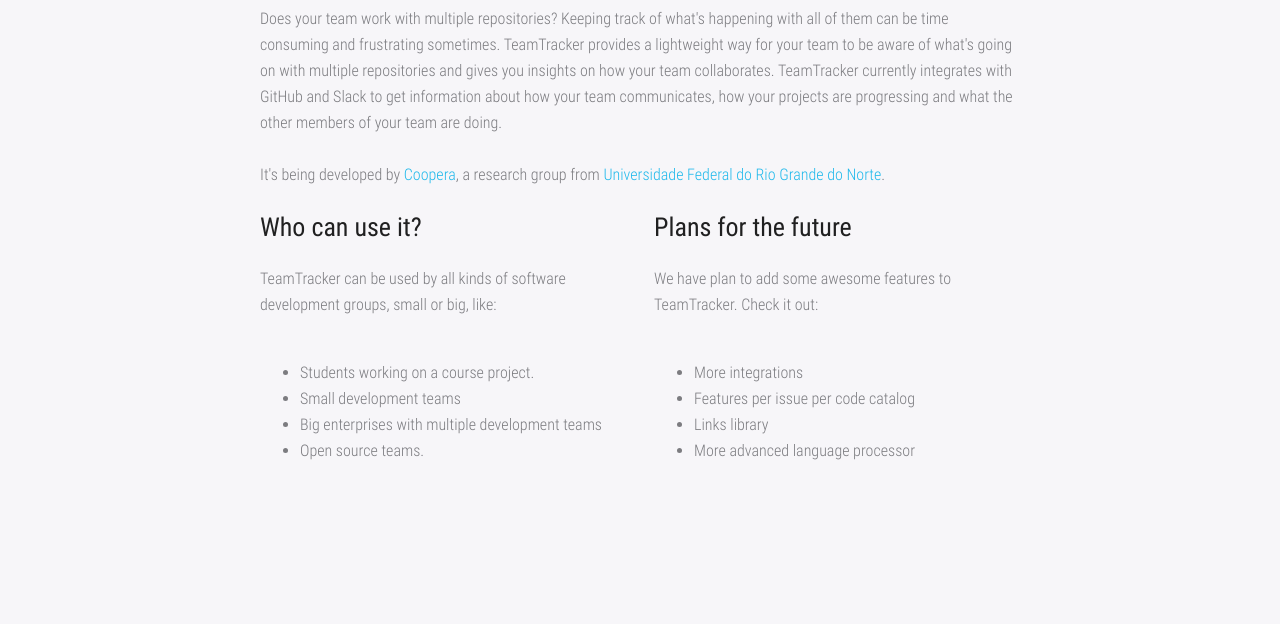
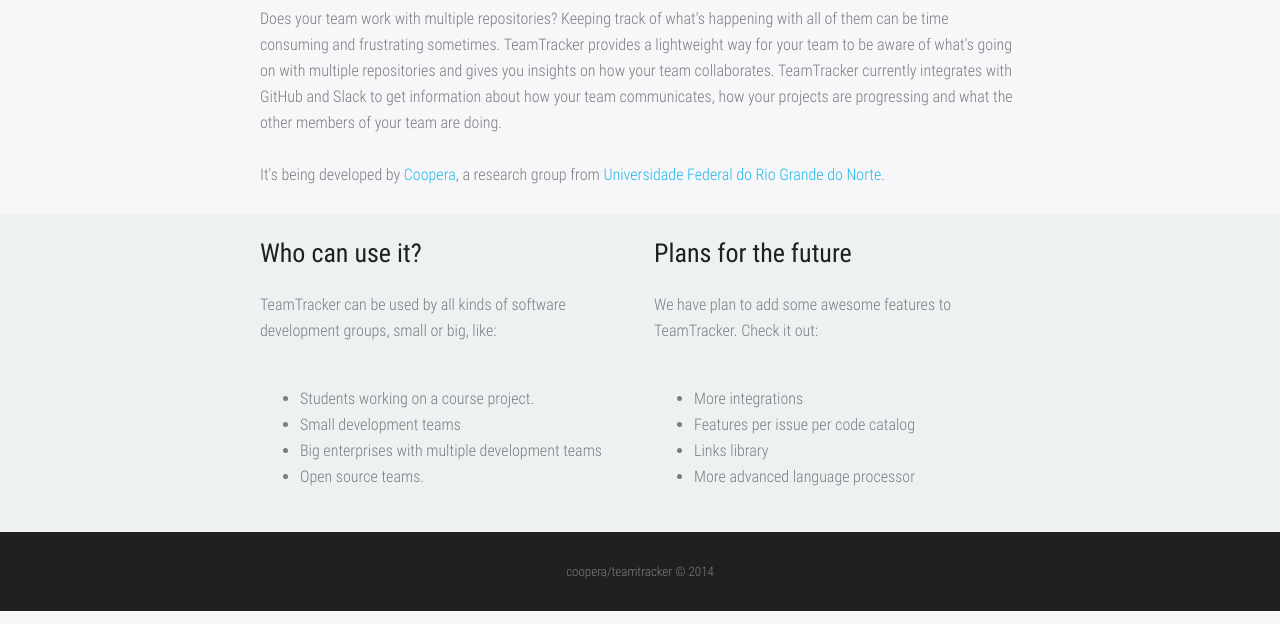
Before and after one commit to fmarquesfilho/teamtracker-frontend, a website: page app/home.html in a window 1280 px wide. Shown: the part 176-800 px from the top of the page. Drawn offline with nearby package versions, Linux system fonts and the light colour scheme; files that its build step writes are made by us from their sources.

Commit message:
Add footer and home specific styles

```diff
--- a/app/home.html
+++ b/app/home.html
@@ -60,7 +60,9 @@
       <h2>How about to track your teamwork?</h2>
       <p>Does your team work with multiple repositories? Keeping track of what's happening with all of them can be time consuming and frustrating sometimes. TeamTracker provides a lightweight way for your team to be aware of what's going on with multiple repositories and gives you insights on how your team collaborates. TeamTracker currently integrates with GitHub and Slack to get information about how your team communicates, how your projects are progressing and what the other members of your team are doing.</p>
       <p>It's being developed by <a href="http://coopera.github.io/">Coopera</a>, a research group from <a href="www.ufrn.br/">Universidade Federal do Rio Grande do Norte</a>.</p>
-      <section class="clear">
+    </div>
+    <section class="sub-intro">
+      <div class="container">
         <div class="g--half">
           <h3>Who can use it?</h3>
           <p>TeamTracker can be used by all kinds of software development groups, small or big, like:
@@ -82,8 +84,17 @@
             <li>More advanced language processor</li>
           </ul>
         </div>
-      </section>
-    </div>
+      </div>
+    </section>
+
+    <footer class="footer">
+      <div class="container">
+        <div class="text-centered">
+
+        <small>coopera/teamtracker © 2014</small>
+        </div>
+      </div>
+    </footer>
 
     <!-- build:js scripts/main.min.js -->
     <script src="https://code.jquery.com/jquery-2.1.1.min.js"></script>
--- /dev/null
+++ b/app/styles/components/_modules/_footer.scss
@@ -0,0 +1,10 @@
+/* *
+*
+* Footer
+*
+* */
+
+.footer {
+  background: $colorGrayDark;
+  padding: $lineHeight 0;
+}
--- a/app/styles/components/_modules/_topbar.scss
+++ b/app/styles/components/_modules/_topbar.scss
@@ -6,5 +6,5 @@
 
 .topbar {
   @include rule--base;
-  margin-bottom: $lineHeight;
+  padding-bottom: $lineHeight;
 }
--- /dev/null
+++ b/app/styles/components/_pages/_home.scss
@@ -0,0 +1,11 @@
+/* *
+*
+* Home Page
+*
+* */
+
+.sub-intro {
+  margin-top: $lineHeight;
+  background: #eef1f2;
+  @extend .clear;
+}
--- a/app/styles/components/components.scss
+++ b/app/styles/components/components.scss
@@ -16,6 +16,7 @@
 
 // Modules
 @import '_modules/_topbar';
+@import '_modules/_footer';
 /* @import '_modules/_highlight';
 @import '_modules/_editorial-header';
 @import '_modules/_summary-header';
@@ -49,11 +50,15 @@
 @import '_components/_articles-list';
 @import '_components/_guides-list';
 @import '_components/_icon-circle';
+*/
 
 // Themed styles
-@import '_themed';
+/*@import '_themed';
 
 // Pages
+*/
+@import '_pages/_home';
+/*
 @import '_pages/_styleguide';
 @import '_pages/_page-resources';
 // Make sure this is last to override anything else :)
```
